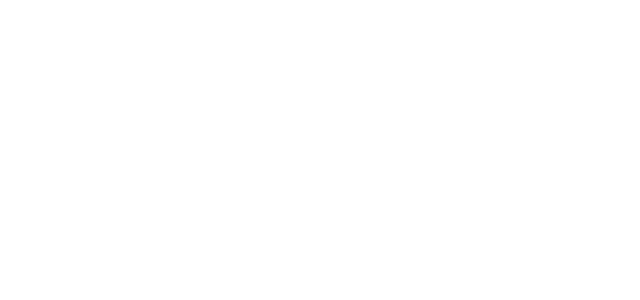
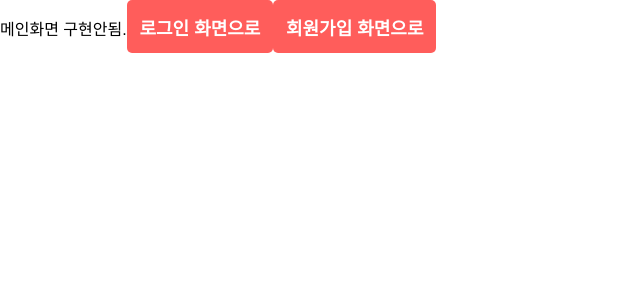
Before and after one commit to yeojeongdo/back, a React (Create React App) app: page / in a window 1280 px wide. Shown: the top 300 px of the page, without its empty margins (0-640 px from the left). Built offline with nearby package versions, Linux system fonts and the light colour scheme.

Commit message:
ADD: Main Page Testing page

```diff
--- a/src/App.tsx
+++ b/src/App.tsx
@@ -1,9 +1,16 @@
+import { useHistory } from "react-router-dom";
+import Button from "components/Common/Button/Button";
 import GlobalStyle from "styles/globalStyle";
 
 function App() {
+  const history = useHistory();
+
   return (
     <div>
       <GlobalStyle />
+      메인화면 구현안됨.
+      <Button onClick={() => history.push("/login")}>로그인 화면으로</Button>
+      <Button onClick={() => history.push("/join")}>회원가입 화면으로</Button>
     </div>
   );
 }
--- a/src/components/Common/Button/Button.tsx
+++ b/src/components/Common/Button/Button.tsx
@@ -1,7 +1,11 @@
 import { ButtonContainer } from "./buttonStyles";
 
-const Button: React.FC = ({ children }) => {
-  return <ButtonContainer>{children}</ButtonContainer>;
+interface ButtonProps {
+  onClick?: () => void;
+}
+
+const Button: React.FC<ButtonProps> = ({ children, onClick }) => {
+  return <ButtonContainer onClick={onClick}>{children}</ButtonContainer>;
 };
 
 export default Button;
```
